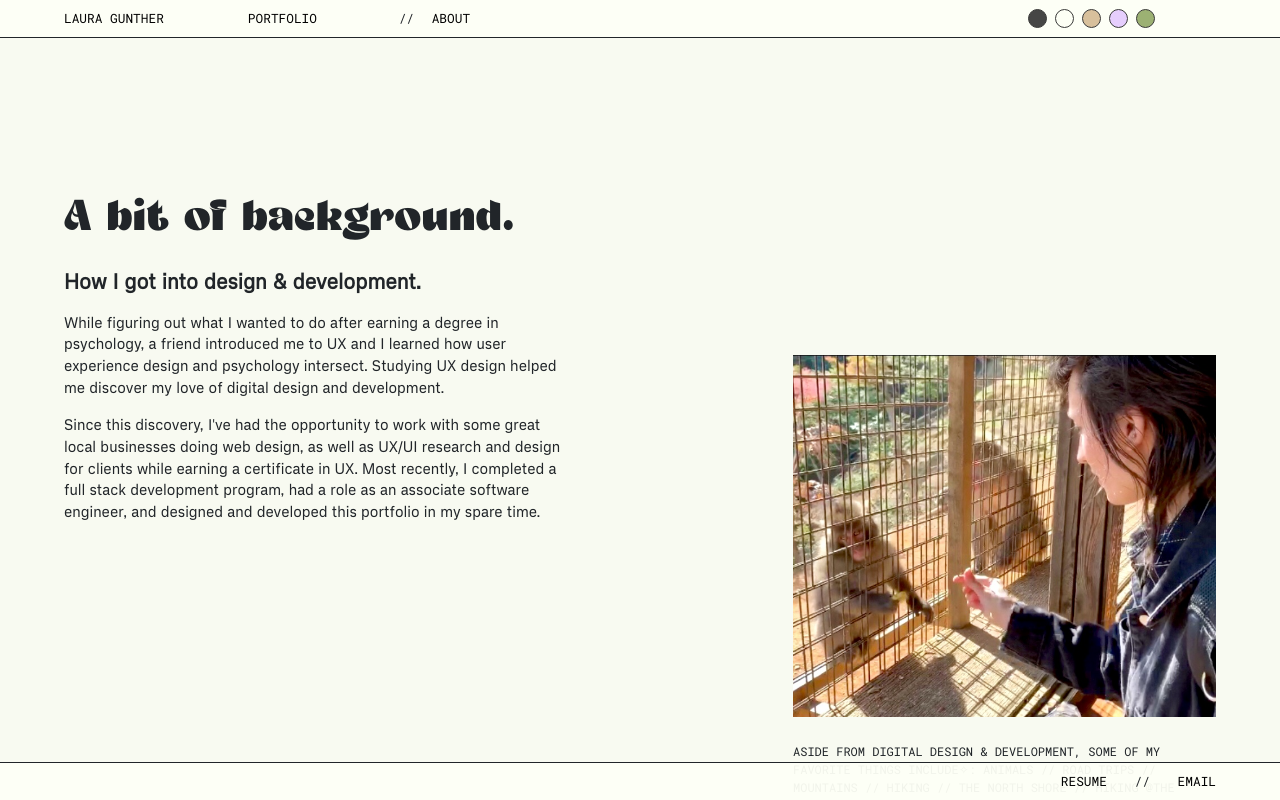
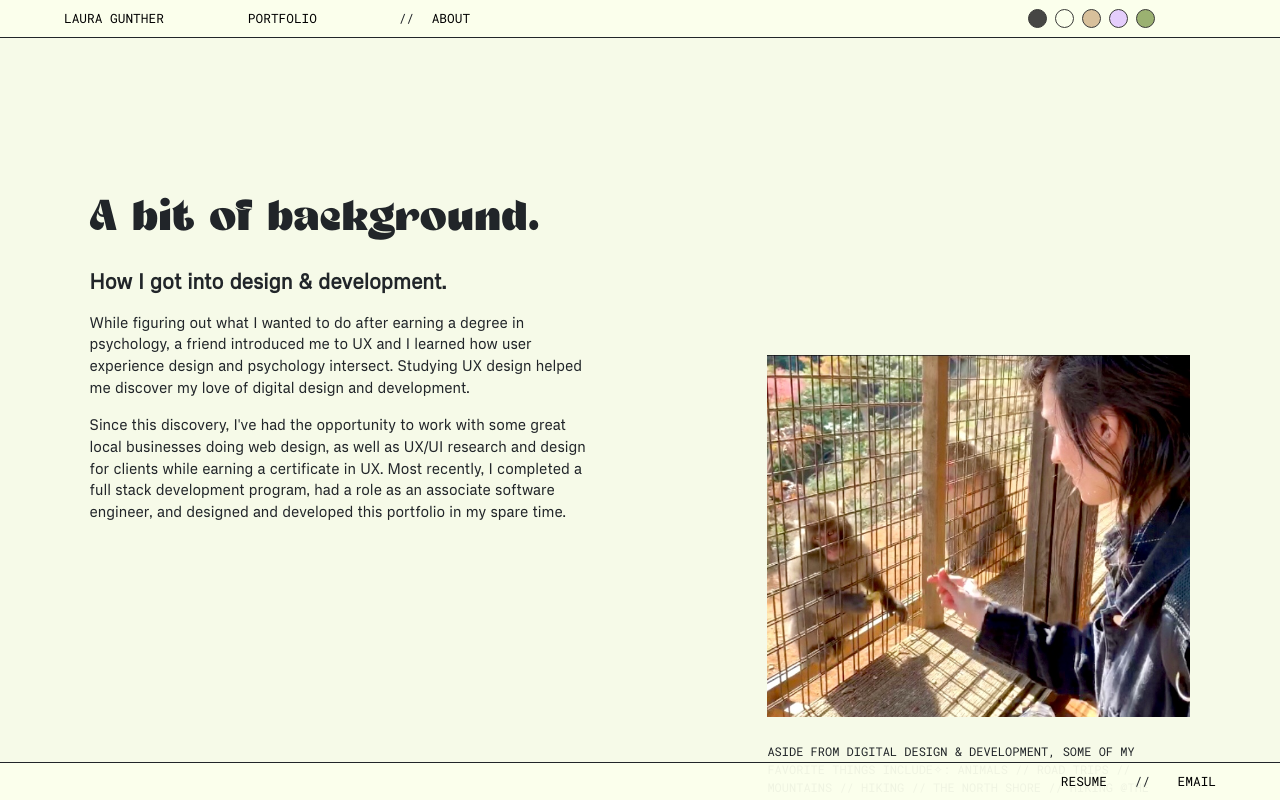
Before and after one commit to lo-designs/Portfolio, a React (Create React App) app: page /about in a window 1280 px wide. Built offline with nearby package versions, Linux system fonts and the light colour scheme.

Commit message:
more adjustments

```diff
--- a/src/Components/About/About.scss
+++ b/src/Components/About/About.scss
@@ -1,5 +1,5 @@
 .about-section {
-  padding: 0 5%;
+  padding: 0 7%;
   height: 100vh;
   margin: 25vh 0 20vh 0;
 
--- a/src/Components/PortfolioPages/ParraLily/ParraLily.jsx
+++ b/src/Components/PortfolioPages/ParraLily/ParraLily.jsx
@@ -28,7 +28,7 @@ function ParraLily() {
               <div>
                 <div id="title">ParraLily</div>
                 <div className="project-type">// web design</div>
-                <div className="subtitle">Local food truck.</div>
+                <div className="subtitle">Minneapolis food truck.</div>
 
                 <div className="overview">
                   <p className="website">
--- a/src/Components/Themes/Themes.scss
+++ b/src/Components/Themes/Themes.scss
@@ -20,7 +20,7 @@
 .header.theme-white,
 .footer.theme-white,
 #theme-white {
-  background-color: rgba(253, 255, 246, 0.95);
+  background-color: rgba(251, 255, 236, 0.95);
 }
 
 .App.theme-black,
```
